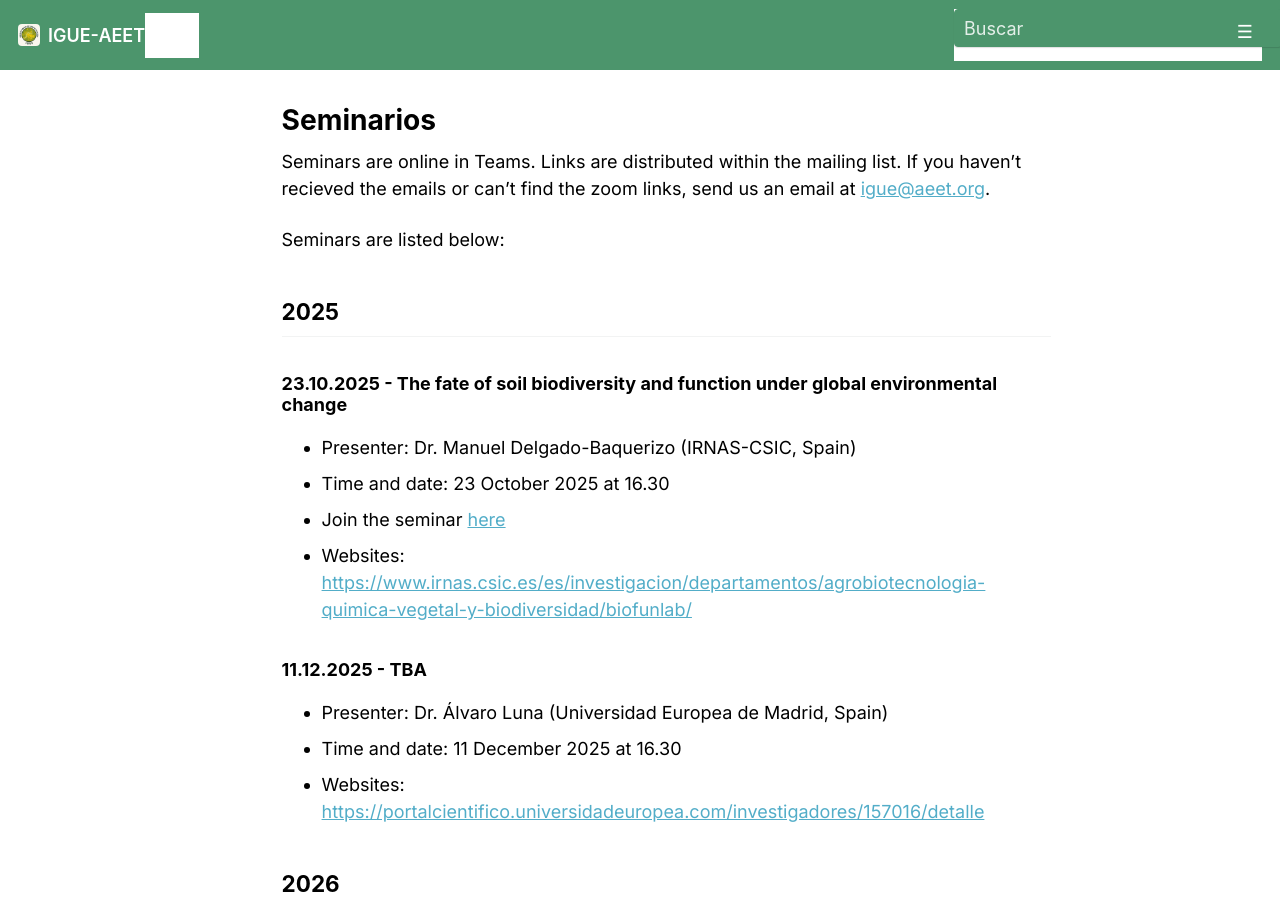
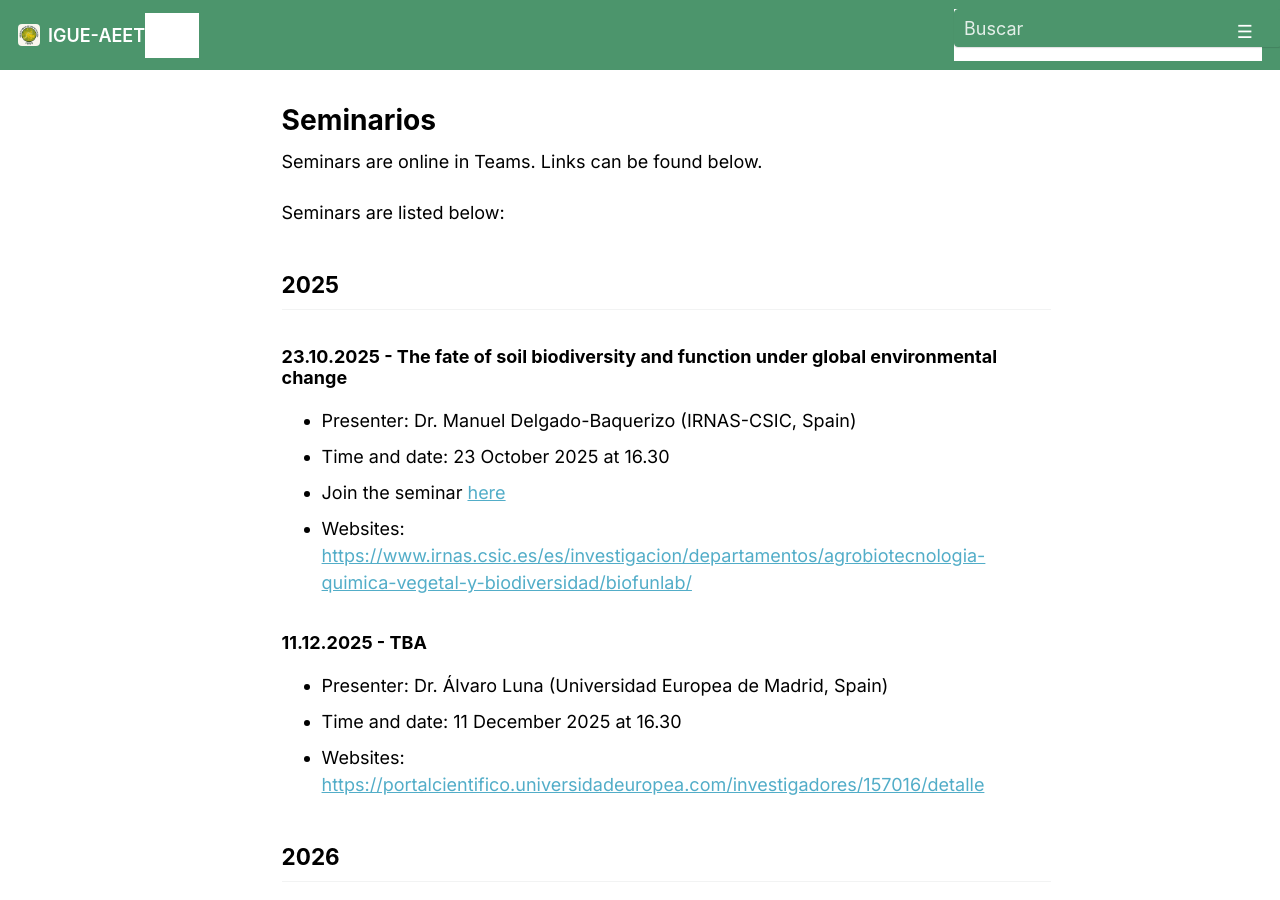
Before and after one commit to igue-aeet/igue-aeet.github.io, a Jekyll site: the page built from _pages/seminarios.md, in a window 1280 px wide and 900 px high. Built offline with Jekyll 4.4.1, drawn with Linux system fonts in a browser that asks for light colours; a script that is not in the unit is left out.

Commit message:
seminarios 3

```diff
--- a/_pages/seminarios.md
+++ b/_pages/seminarios.md
@@ -9,7 +9,7 @@ toc_label: "Índice"
 classes: wide
 ---
 
-Seminars are online in Teams. Links are distributed within the mailing list. If you haven't recieved the emails or can't find the zoom links, send us an email at <a href="mailto:igue@aeet.org">igue@aeet.org</a>.
+Seminars are online in Teams. Links can be found below.
 
 Seminars are listed below:
 
```
